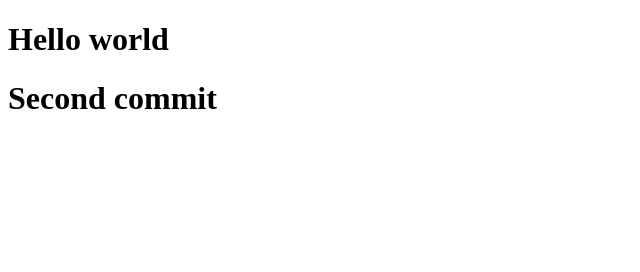
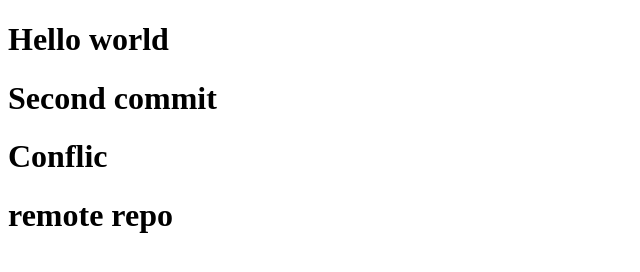
Before and after one commit to PhanTrinh86/testgit, a plain HTML site: page index.html in a window 1280 px wide. Shown: the whole page, without its empty margins (0-640 px from the left). Drawn offline with Linux system fonts and the light colour scheme.

Commit message:
new remote push

```diff
--- a/index.html
+++ b/index.html
@@ -9,5 +9,7 @@
 <body>
     <h1>Hello world</h1>
     <h1>Second commit</h1>
+    <h1>Conflic</h1>
+    <h1>remote repo</h1>
 </body>
 </html>
```
